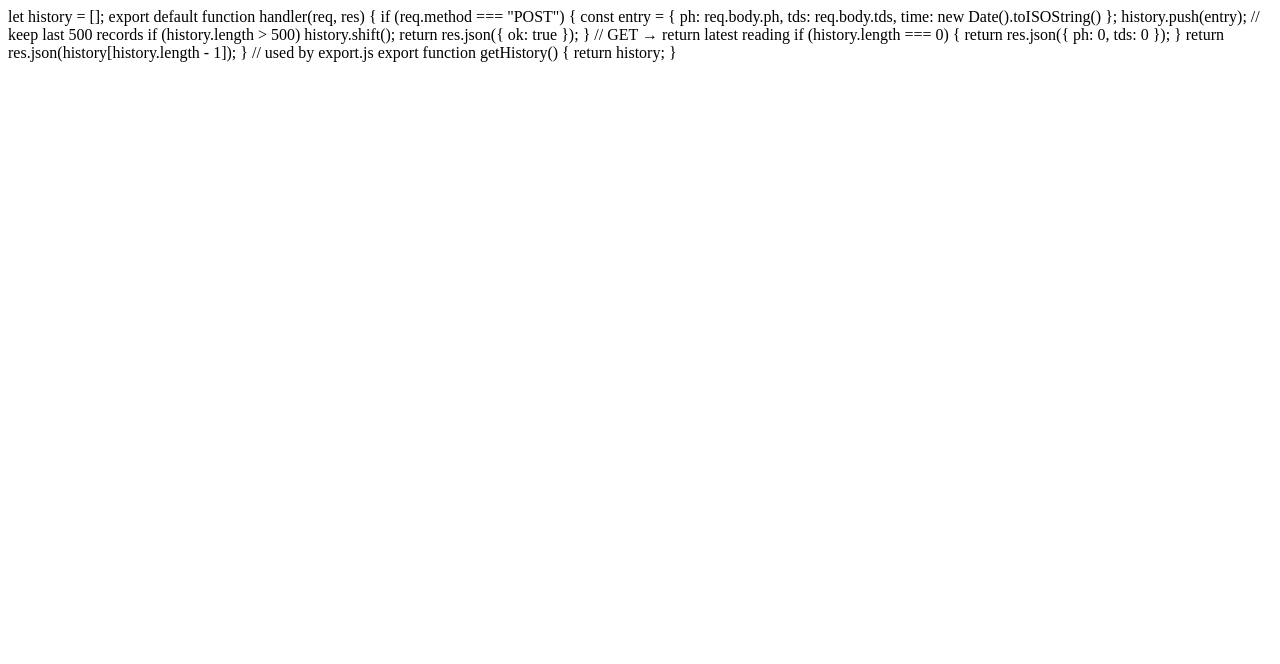
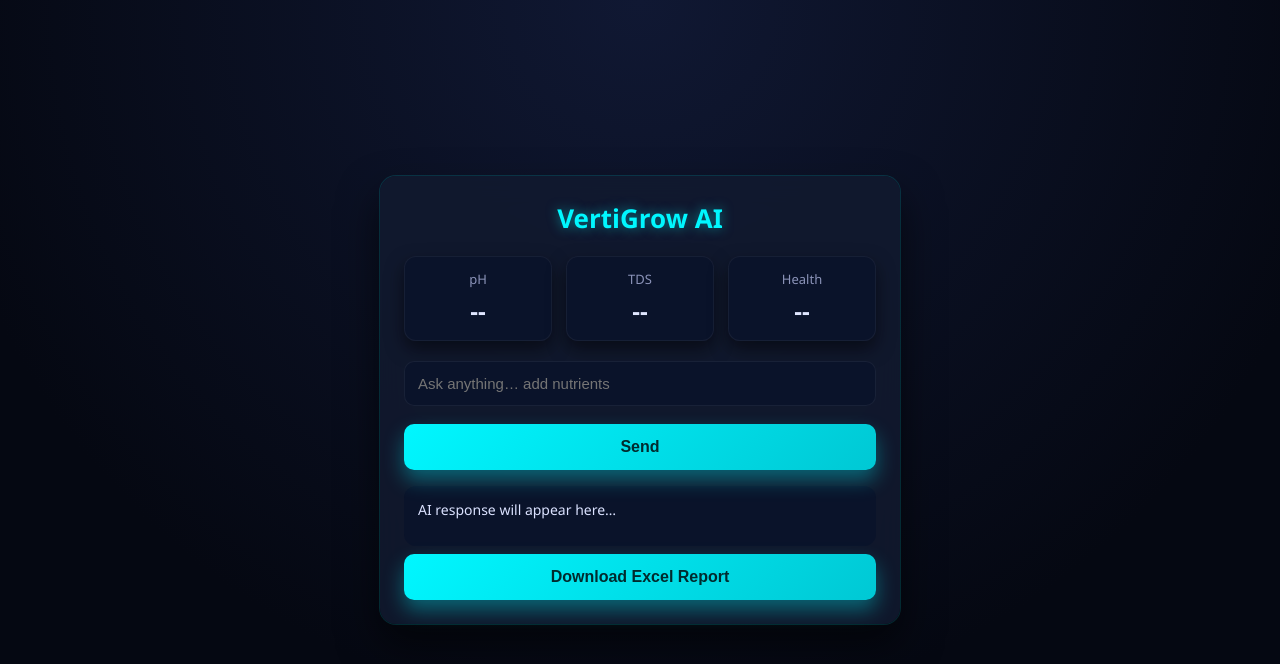
Before and after one commit to abhimanyutechsavvy/vertigrow, a plain HTML site: page public/index.html in a window 1280 px wide. Drawn offline with Linux system fonts and the light colour scheme; no server answers.

Commit message:
Update index.html

```diff
--- a/public/index.html
+++ b/public/index.html
@@ -1,30 +1,163 @@
-let history = [];
+<!DOCTYPE html>
+<html lang="en">
+<head>
+  <meta charset="UTF-8" />
+  <title>VertiGrow AI Dashboard</title>
 
-export default function handler(req, res) {
-  if (req.method === "POST") {
-    const entry = {
-      ph: req.body.ph,
-      tds: req.body.tds,
-      time: new Date().toISOString()
-    };
+  <style>
+    :root {
+      --bg-main: #0a0f1e;
+      --bg-panel: rgba(18, 26, 47, 0.85);
+      --bg-card: rgba(11, 19, 43, 0.9);
+      --accent: #00f7ff;
+      --good: #00ff9c;
+      --warn: #ffd000;
+      --bad: #ff4d4d;
+      --text-main: #e0e6ff;
+      --muted: #8b93b8;
+    }
 
-    history.push(entry);
+    * {
+      box-sizing: border-box;
+    }
 
-    // keep last 500 records
-    if (history.length > 500) history.shift();
+    body {
+      margin: 0;
+      min-height: 100vh;
+      background: radial-gradient(circle at top, #101833, #050812 70%);
+      color: var(--text-main);
+      font-family: "Segoe UI", Inter, Arial, sans-serif;
+      display: flex;
+      align-items: center;
+      justify-content: center;
+      padding: 20px;
+    }
 
-    return res.json({ ok: true });
-  }
+    .panel {
+      width: 100%;
+      max-width: 520px;
+      background: var(--bg-panel);
+      backdrop-filter: blur(14px);
+      border-radius: 16px;
+      padding: 24px;
+      box-shadow:
+        0 0 0 1px rgba(0, 247, 255, 0.15),
+        0 20px 40px rgba(0, 0, 0, 0.6);
+    }
 
-  // GET → return latest reading
-  if (history.length === 0) {
-    return res.json({ ph: 0, tds: 0 });
-  }
+    h1 {
+      margin: 0 0 20px;
+      text-align: center;
+      font-size: 26px;
+      color: var(--accent);
+      text-shadow: 0 0 12px rgba(0, 247, 255, 0.5);
+    }
 
-  return res.json(history[history.length - 1]);
-}
+    .vitals {
+      display: grid;
+      grid-template-columns: repeat(3, 1fr);
+      gap: 14px;
+      margin-bottom: 20px;
+    }
 
-// used by export.js
-export function getHistory() {
-  return history;
-}
+    .card {
+      background: var(--bg-card);
+      border-radius: 12px;
+      padding: 14px 10px;
+      text-align: center;
+      box-shadow:
+        inset 0 0 0 1px rgba(255, 255, 255, 0.05),
+        0 8px 18px rgba(0, 0, 0, 0.5);
+    }
+
+    .card div:first-child {
+      font-size: 13px;
+      color: var(--muted);
+    }
+
+    .value {
+      margin-top: 6px;
+      font-size: 24px;
+      font-weight: 700;
+    }
+
+    .good { color: var(--good); }
+    .warn { color: var(--warn); }
+    .bad  { color: var(--bad); }
+
+    input {
+      width: 100%;
+      padding: 14px;
+      border-radius: 10px;
+      border: none;
+      outline: none;
+      background: var(--bg-card);
+      color: #fff;
+      font-size: 15px;
+      margin-bottom: 10px;
+      box-shadow: inset 0 0 0 1px rgba(255,255,255,0.06);
+    }
+
+    button {
+      width: 100%;
+      padding: 14px;
+      border-radius: 10px;
+      border: none;
+      font-size: 16px;
+      font-weight: 700;
+      cursor: pointer;
+      color: #002b2e;
+      background: linear-gradient(135deg, #00f7ff, #00c8d4);
+      box-shadow: 0 10px 20px rgba(0,247,255,0.35);
+      margin-top: 8px;
+    }
+
+    .reply {
+      margin-top: 16px;
+      padding: 14px;
+      min-height: 60px;
+      background: var(--bg-card);
+      border-radius: 12px;
+      font-size: 14px;
+      color: #dbe2ff;
+    }
+  </style>
+</head>
+
+<body>
+  <div class="panel">
+    <h1>VertiGrow AI</h1>
+
+    <!-- LIVE VITALS -->
+    <div class="vitals">
+      <div class="card">
+        <div>pH</div>
+        <div id="phValue" class="value">--</div>
+      </div>
+      <div class="card">
+        <div>TDS</div>
+        <div id="tdsValue" class="value">--</div>
+      </div>
+      <div class="card">
+        <div>Health</div>
+        <div id="healthValue" class="value">--</div>
+      </div>
+    </div>
+
+    <!-- AI CHAT -->
+    <input id="aiInput" placeholder="Ask anything… add nutrients" />
+    <button onclick="sendAICommand()">Send</button>
+
+    <div class="reply" id="aiReply">
+      AI response will appear here…
+    </div>
+
+    <!-- EXCEL EXPORT -->
+    <button onclick="downloadReport()">
+      Download Excel Report
+    </button>
+  </div>
+
+  <script src="ai.js"></script>
+</body>
+</html>
```
